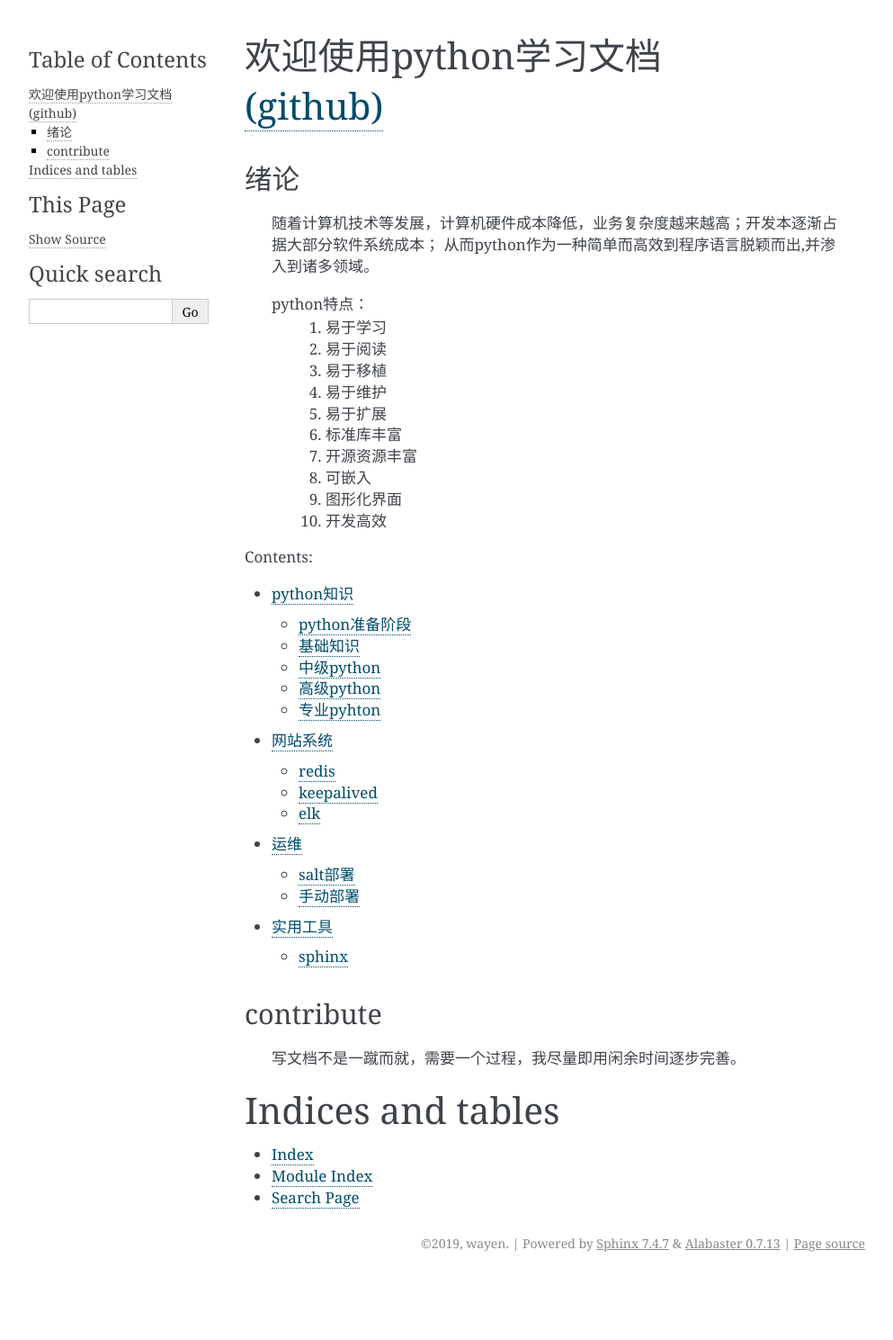
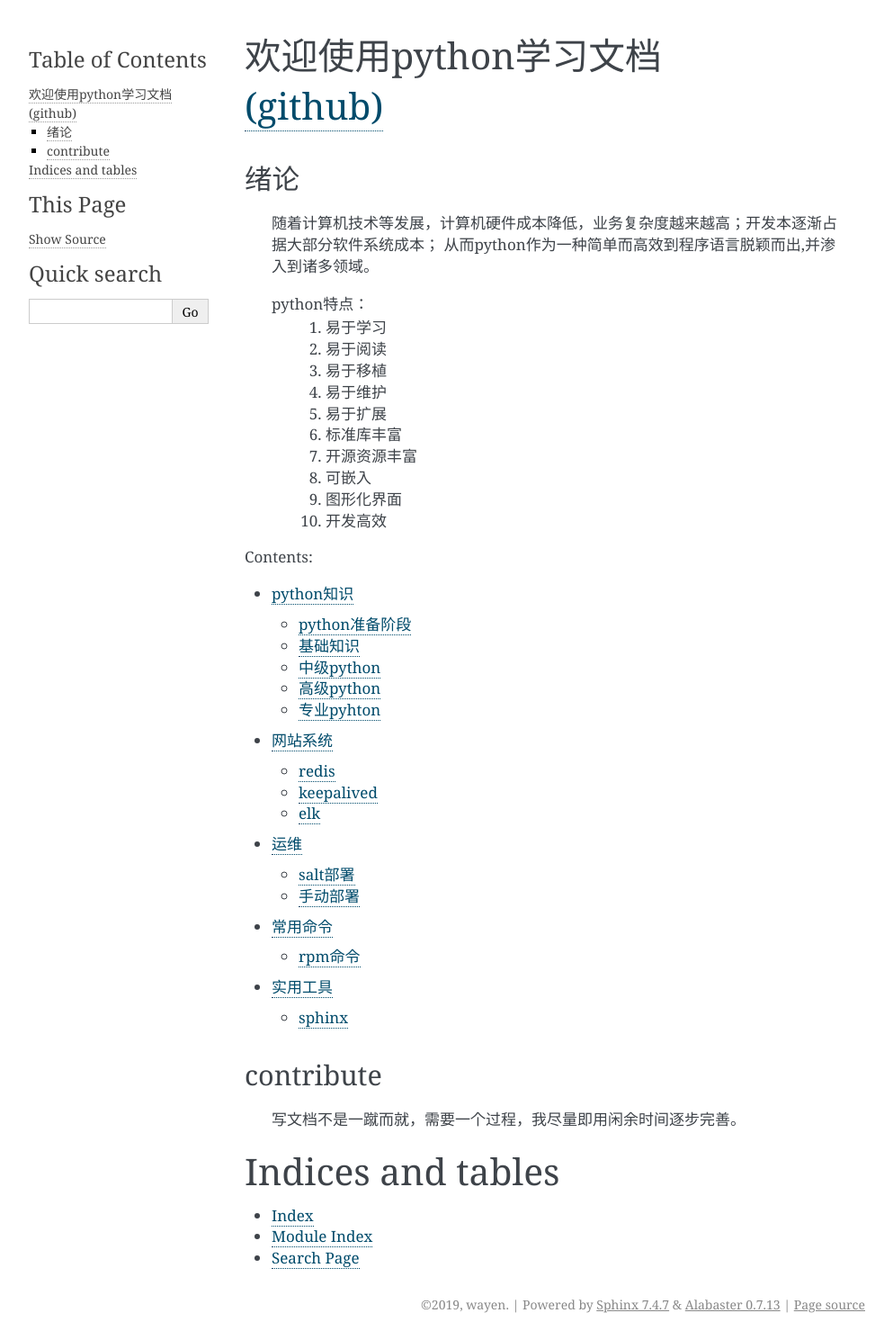
Before and after one commit to wojunnihou/pylearn, a Sphinx documentation site: the page built from doc/source/index.rst, in a window 1280 px wide. Shown: the whole page at 90% size, without its empty margins (148-1141 px from the left). Built offline with Sphinx 7.4.7, drawn with Linux system fonts in a browser that asks for light colours; before the commit the page ends 1421 px from its top, so only the background shows below that.

Commit message:
增加常用命令

```diff
--- /dev/null
+++ b/doc/source/cmd/index.rst
@@ -0,0 +1,10 @@
+常用命令
+===========
+
+
+
+.. toctree::
+   :maxdepth: 1
+   :caption: Contents:
+
+   rpm
--- /dev/null
+++ b/doc/source/cmd/rpm.rst
@@ -0,0 +1,6 @@
+rpm命令
+=========
+
+    * 列出所有安装包::
+
+        rpm -qa
--- a/doc/source/index.rst
+++ b/doc/source/index.rst
@@ -28,6 +28,7 @@
    python/index
    webapp/index
    devops/index
+   cmd/index
 
    tools/index
 
```
